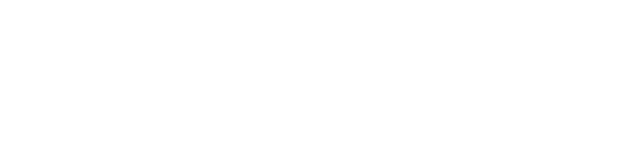
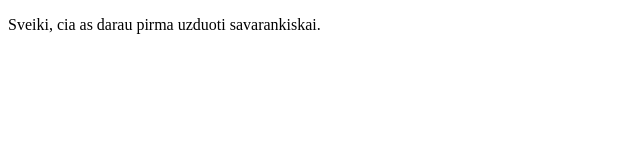
Before and after one commit to eglemalc/Second, a plain HTML site: page index.html in a window 1280 px wide. Shown: the whole page, without its empty margins (0-640 px from the left). Drawn offline with Linux system fonts and the light colour scheme.

Commit message:
Index file updated

```diff
--- a/index.html
+++ b/index.html
@@ -9,7 +9,7 @@
 </head>
 
 <body>
-
+    <p>Sveiki, cia as darau pirma uzduoti savarankiskai.</p>
 </body>
 
 </html>
```
